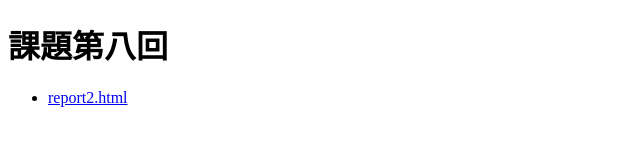
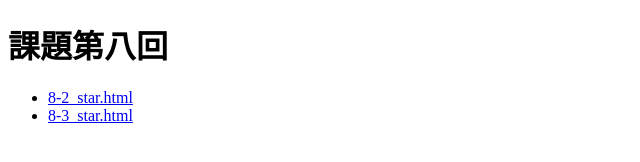
Before and after one commit to ponnopanda/report2, a plain HTML site: page index.html in a window 1280 px wide. Shown: the whole page, without its empty margins (0-640 px from the left). Drawn offline with Linux system fonts and the light colour scheme.

Commit message:
Update index.html

```diff
--- a/index.html
+++ b/index.html
@@ -8,7 +8,8 @@
     <h1>課題第八回</h1>
     <p>
         <ul>
-            <li><a href="report2.html">report2.html</a></li>
+            <li><a href="8-2_star.html">8-2_star.html</a></li>
+            <li><a href="8-3_star.html">8-3_star.html</a></li>
         </ul>
 
     </p>
```
